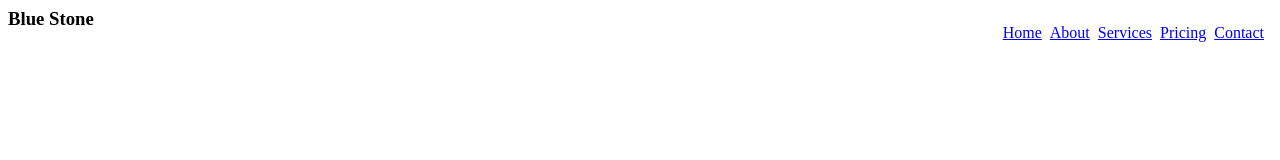
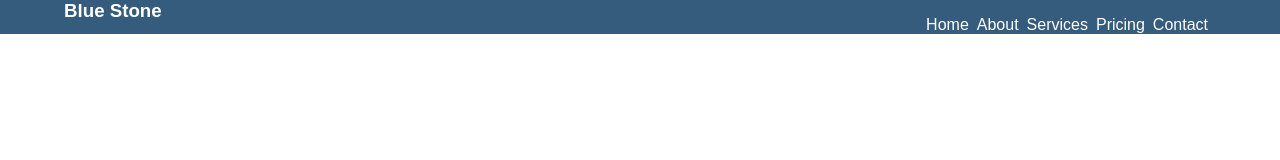
Before and after one commit to Jacob0293/Digital-Agency-Website, a plain HTML site: page index.html in a window 1280 px wide. Drawn offline with Linux system fonts and the light colour scheme.

Commit message:
changed background color of navbar blue

```diff
--- a/css/style.css
+++ b/css/style.css
@@ -1,8 +1,32 @@
 /*General*/
+
+body {
+	margin: 0;
+	padding: 0;
+	font-family: sans-serif;
+}
+
+
+a {
+	text-decoration: none;
+}
+
+.container {
+	margin: auto;
+	overflow: hidden;
+	width: 90%;
+}
+
+header {
+	background-color: #355C7D;
+}
+
+
 h3 {
 	margin: 0;
 	padding: 0;
 	float: left;
+	color: #fff;
 }
 
 nav {
@@ -17,4 +41,9 @@ nav ul li {
 	display: inline-block;
 	float: left;
 	padding-right: 8px;
+	color: #fff;
 }
+
+nav li a {
+	color: #fff;
+}
```
